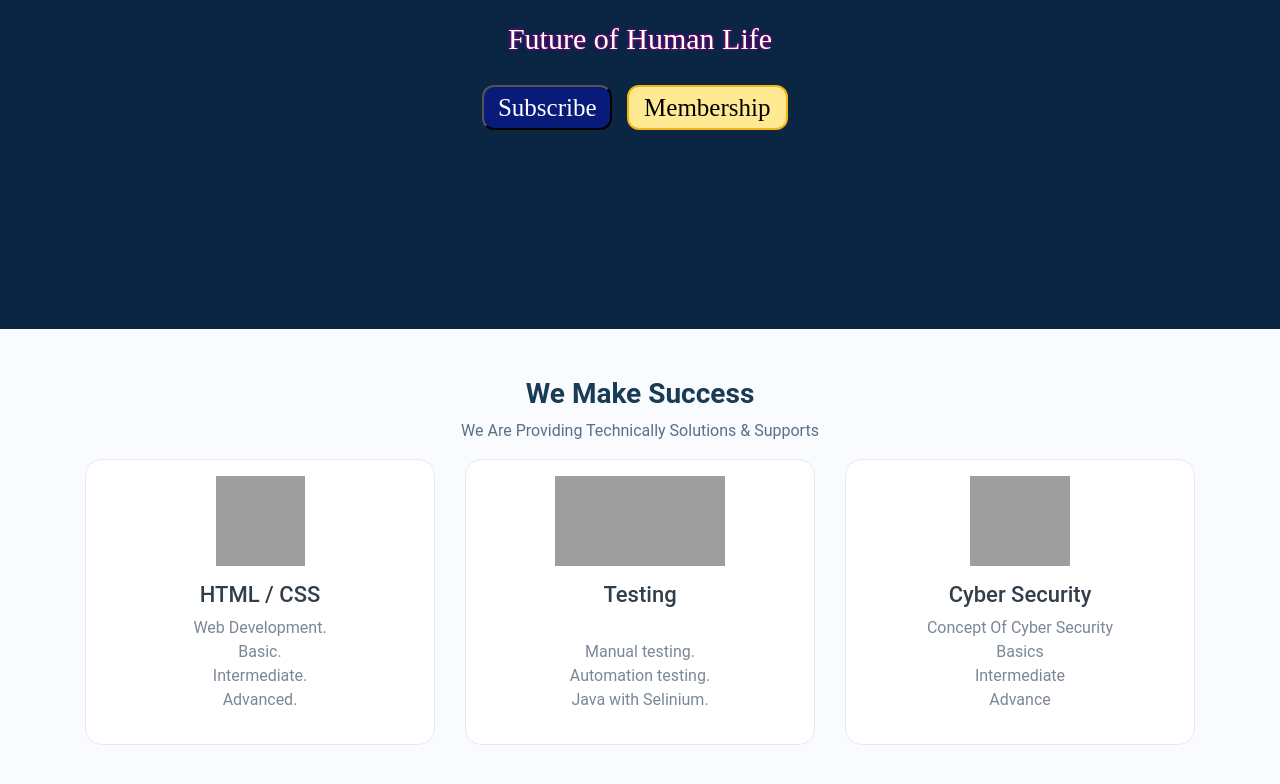
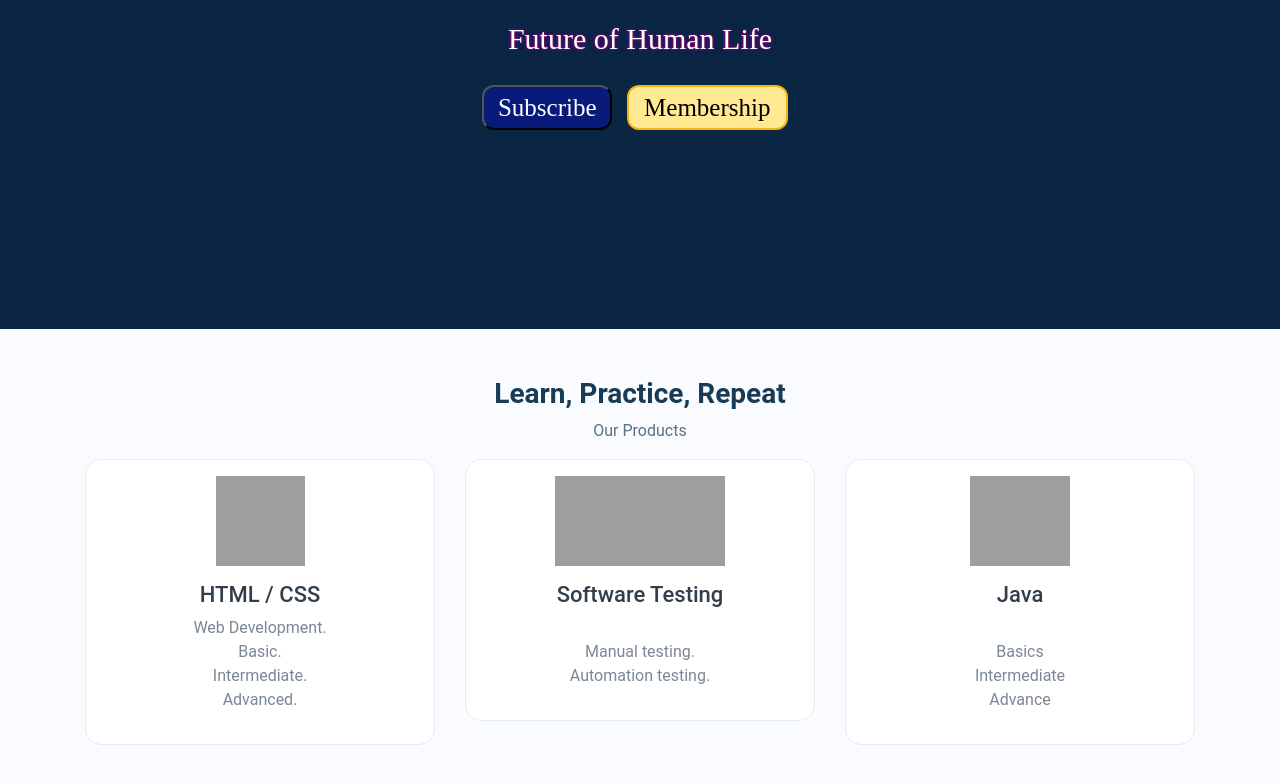
Before and after one commit to VChallengeTechSolution/vcts.github.io, a plain HTML site: page index.html in a window 1280 px wide. Shown: the part 376-1160 px from the top of the page. Drawn offline with nearby package versions, Linux system fonts and the light colour scheme; grey boxes are pictures that could not be loaded.

Commit message:
index.html

```diff
--- a/index.html
+++ b/index.html
@@ -54,9 +54,9 @@
       <div class="container">
         <div class="row">
           <div class="col-12">
-            <center><h1 class="wcu-section-heading">We Make Success</h1></center>
+            <center><h1 class="wcu-section-heading">Learn, Practice, Repeat</h1></center>
             <center><p class="wcu-section-description">
-              We Are Providing Technically Solutions & Supports
+              Our Products
             </p></center>
           </div>
           <div class="col-12 col-md-4">
@@ -80,11 +80,11 @@
                 src="https://res.cloudinary.com/dhuuc4lfz/image/upload/v1703230717/VCTS/testing.webp"
                 class="wcu-card-image1"
               />
-              <h1 class="wcu-card-title mt-3">Testing</h1>
+              <h1 class="wcu-card-title mt-3">Software Testing</h1>
               <p class="wcu-card-description">
                 <br>Manual testing.
                 <br>Automation testing.
-                <br>Java with Selinium.
+                <br>
               </p>
             </div>
           </div>
@@ -94,9 +94,8 @@
                 src="https://res.cloudinary.com/dhuuc4lfz/image/upload/v1703231788/VCTS/cs.jpg"
                 class="wcu-card-image2"
               />
-              <h1 class="wcu-card-title mt-3">Cyber Security</h1>
+              <h1 class="wcu-card-title mt-3">Java</h1>
               <p class="wcu-card-description">
-                Concept Of Cyber Security
                 <br>Basics
                 <br>Intermediate
                 <br>Advance
```
